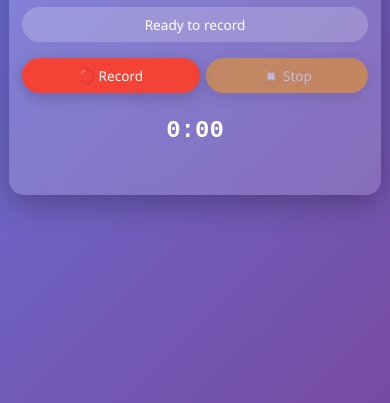
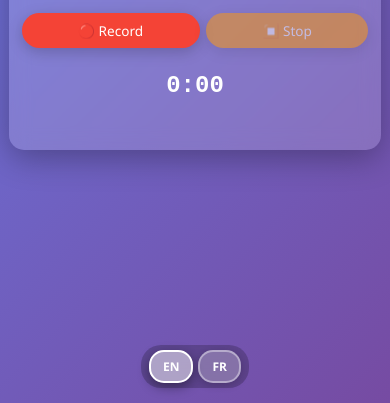
Before and after one commit to JN0V/reversesing, a website: page www/index.html in a window 390 px wide. Shown: the part 441-844 px from the top of the page. Drawn offline with Linux system fonts and the light colour scheme.

Commit message:
📱 Improve mobile language selector UX
✨ Changes:
- Move language selector from top-right to bottom-center on mobile
- Add subtle background with blur effect
- Less intrusive, doesn't obstruct content
- Better thumb-reach on phones

🎨 Mobile Layout:
- Selector positioned at bottom (easier to reach)
- Centered horizontally
- Pill-shaped container with backdrop blur
- Adjusted body padding (more space at bottom)

Resolves language selector obstruction issue on mobile devices.

```diff
--- a/www/style.css
+++ b/www/style.css
@@ -454,18 +454,27 @@ h2 {
 /* Mobile phones */
 @media (max-width: 480px) {
     body {
-        padding: 55px 5px 5px 5px;
+        padding: 20px 5px 60px 5px;
     }
 
     .language-selector {
-        top: 10px;
-        right: 10px;
+        position: fixed;
+        top: auto;
+        bottom: 15px;
+        left: 50%;
+        transform: translateX(-50%);
+        right: auto;
         gap: 5px;
+        background: rgba(0, 0, 0, 0.2);
+        padding: 5px 8px;
+        border-radius: 20px;
+        backdrop-filter: blur(10px);
     }
 
     .lang-btn {
-        padding: 5px 10px;
-        font-size: 0.8rem;
+        padding: 6px 12px;
+        font-size: 0.75rem;
+        border-radius: 15px;
     }
 
     .container {
```
